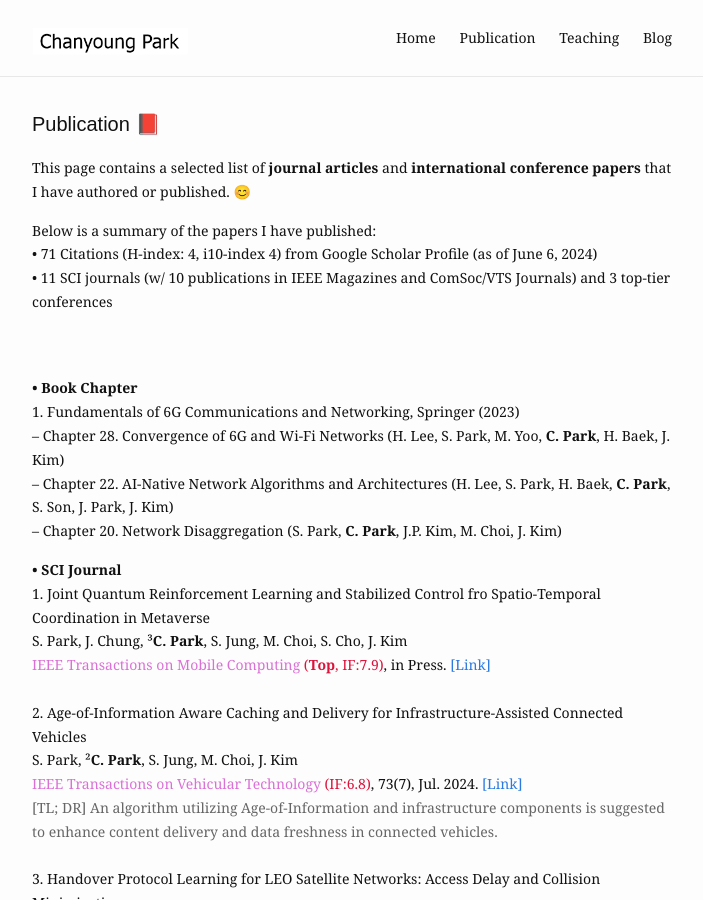
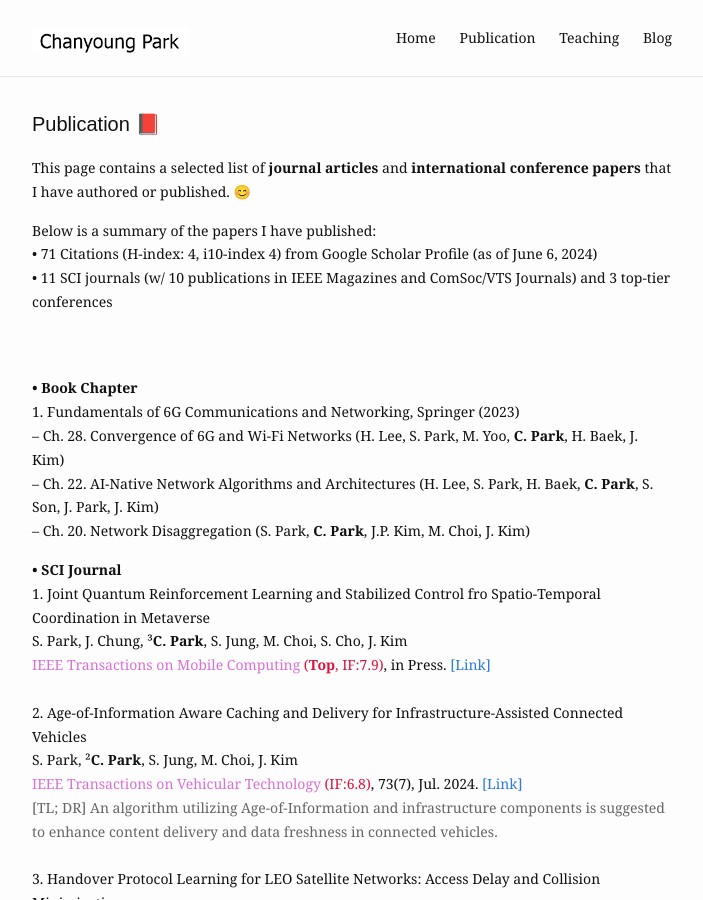
Before and after one commit to cosdeneb/cosdeneb.github.io, a Jekyll site: the page built from publication.md, in a window 1280 px wide and 900 px high. Shown: the whole window, without its empty margins (288-991 px from the left). Built offline with Jekyll 4.4.1, drawn with Linux system fonts in a browser that asks for light colours.

Commit message:
Update publication.md

```diff
--- a/publication.md
+++ b/publication.md
@@ -15,9 +15,9 @@ Below is a summary of the papers I have published: <br/>
 <p>
   <b>• Book Chapter</b> <br/>
   1. Fundamentals of 6G Communications and Networking, Springer (2023) <br/>
-  – Chapter 28. Convergence of 6G and Wi-Fi Networks (H. Lee, S. Park, M. Yoo, <b>C. Park</b>, H. Baek, J. Kim) <br/>
-  – Chapter 22. AI-Native Network Algorithms and Architectures (H. Lee, S. Park, H. Baek, <b>C. Park</b>, S. Son, J. Park, J. Kim) <br/>
-  – Chapter 20. Network Disaggregation (S. Park, <b>C. Park</b>, J.P. Kim, M. Choi, J. Kim) <br/>
+  – Ch. 28. Convergence of 6G and Wi-Fi Networks (H. Lee, S. Park, M. Yoo, <b>C. Park</b>, H. Baek, J. Kim) <br/>
+  – Ch. 22. AI-Native Network Algorithms and Architectures (H. Lee, S. Park, H. Baek, <b>C. Park</b>, S. Son, J. Park, J. Kim) <br/>
+  – Ch. 20. Network Disaggregation (S. Park, <b>C. Park</b>, J.P. Kim, M. Choi, J. Kim) <br/>
 </p>
 
 <p>
```
